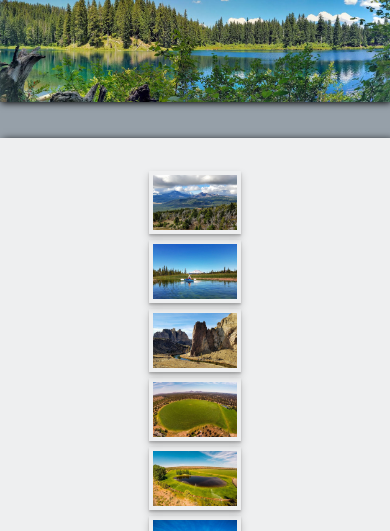
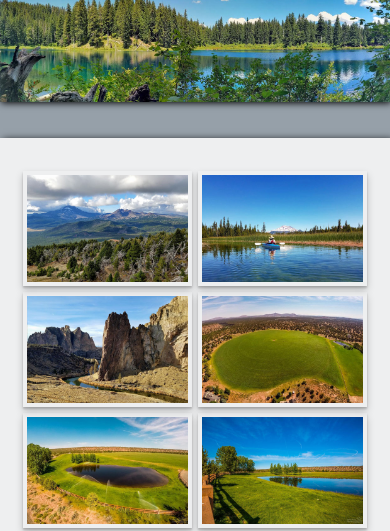
Before and after one commit to brandonroberts58/odin-falls-ranch-and-river-spring-estates, a plain HTML site: page gallery.html in a window 390 px wide. Shown: the part 266-797 px from the top of the page. Drawn offline with Linux system fonts and the light colour scheme; a web font is replaced by a local one.

Commit message:
Add files via upload

```diff
--- a/main.css
+++ b/main.css
@@ -495,6 +495,10 @@ input[type="submit"] {
     background-color: #2F4354;
     color: white;
 }
+.spotlight-group a {
+    text-decoration: none;
+    display: inline;
+}
 .featured-blocks {
     display: block;
     width: 100%;
@@ -726,6 +730,13 @@ input[type="submit"] {
     background-color: #2F4354;
     color: white;
 }
+.spotlight-group a {
+    text-decoration: none;
+    display: inline;
+}
+.spotlight-group img {
+    width: 45%;
+}
 .featured-blocks {
     display: block;
     width: 90%;
```
